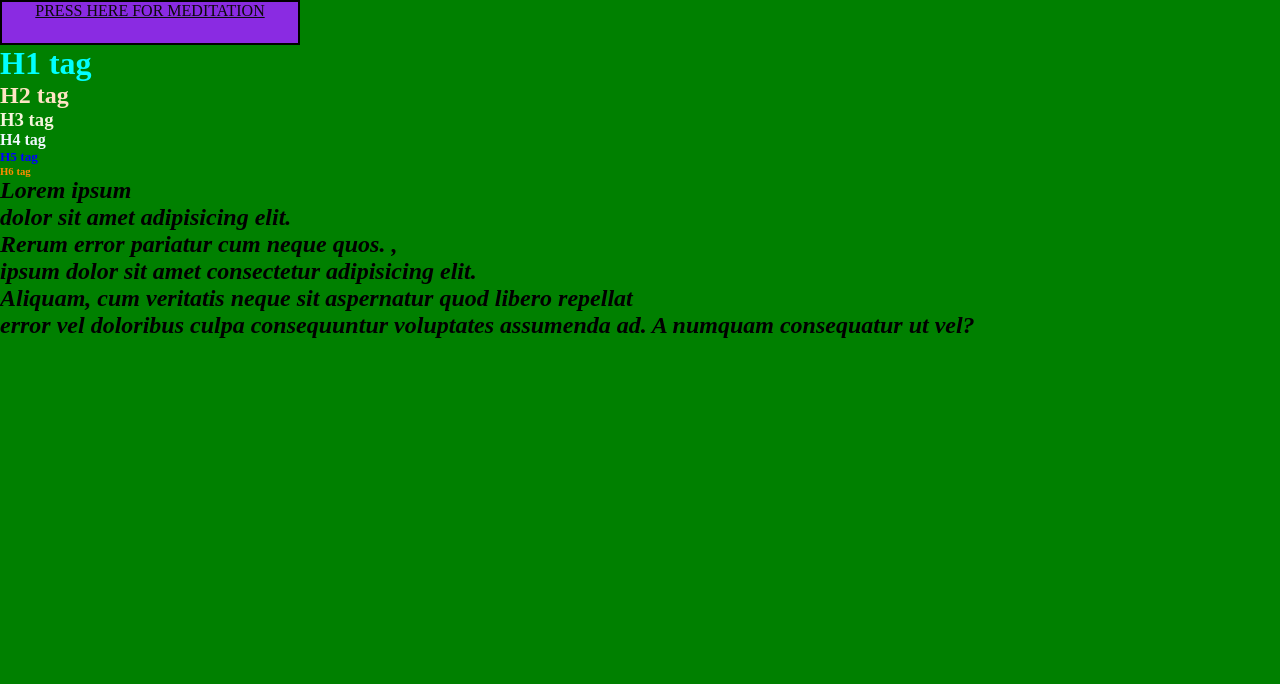
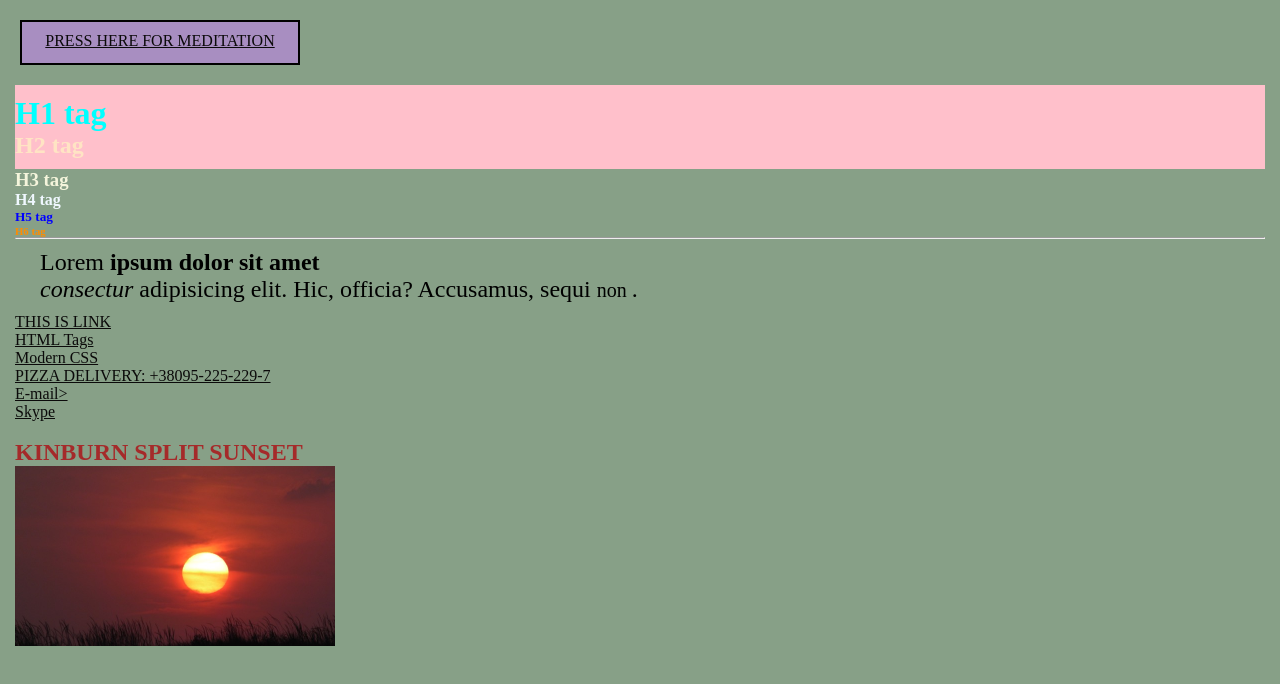
Before and after one commit to Bohdan-Lytvynenko/3d-lesson-html-workout, a plain HTML site: page index.html in a window 1280 px wide. Drawn offline with Linux system fonts and the light colour scheme.

Commit message:
adjusted left padding, added contact details and a picture

```diff
--- a/index.html
+++ b/index.html
@@ -3,43 +3,62 @@
 <head>
     <meta charset="UTF-8">
     <meta http-equiv="X-UA-Compatible" content="IE=edge">
-    <meta http-equiv="refresh" content="1000">
+    <meta http-equiv="refresh" content="3">
     <meta name="viewport" content="width=device-width, initial-scale=1.0">
     <link rel="stylesheet" href="style.css">
     <link rel="preconnect" href="https://fonts.googleapis.com">
 <link rel="preconnect" href="https://fonts.gstatic.com" crossorigin>
 <link href="https://fonts.googleapis.com/css2?family=Roboto:ital,wght@1,300&display=swap" rel="stylesheet">
-
+<link rel="preconnect" href="https://fonts.googleapis.com">
+<link rel="preconnect" href="https://fonts.gstatic.com" crossorigin>
+<link href="https://fonts.googleapis.com/css2?family=Roboto:ital,wght@1,900&display=swap" rel="stylesheet">
 
 <style>
     body {
-        background-color: green;
+        background-color: rgb(135, 160, 135);
     }
 </style>
 <title>html lesson</title>
 </head>
 <body>
-    <!--ЦЕ НАШ КОМЕНТАР-->
+
     <div class="block">
        <a href="https://www.youtube.com/watch?v=Pj1jkPjJpms&t=153s">PRESS HERE FOR MEDITATION</a>
-
     </div>
 
  <!--СКРИПТИ ЗАПИСУЮТЬСЯ ПЕРЕД ЗАКРИВАЮЧИМ ТЕГОМ BODY
 ТОМУ ЩО СПОЧАТКУ ЧИТАЄТЬСЯ РОЗМІТКА А ПОТІМ ЧИТАЄТЬСЯ СКРИПТ
 ІНАКШЕ СКРИПТ СПРАЦЮЄ ПЕРЕД СТОРІНКОЮ ЗАГРУЗИТЬСЯ СТОРІНКА
 І СКРИПТ МОЖЕ НЕ СПРАЦЮВАТИ РІДКО СКРИПТ ЗАПИСУЄТЬСЯ В HEAD-->
-<h1 style="color: aqua;">H1 tag</h1>
+<div class="container">
+
+<div class="header-block">
+    <h1 style="color: aqua;">H1 tag</h1>
 <!-- ПО СЕМАНТИЦІ НА СТОРІНЦІ МАЄ БУТИ ОДИН h1 tag ВСІХ ІНШИХ МОЖЕ БУТИ СКІЛЬКІ
 ЗАВГОДНО-->
-<h2 style="color: bisque;">H2 tag</h2>
+    <h2 style="color: bisque;">H2 tag</h2>
+</div>
 <h3 style="color: beige;">H3 tag</h3>
 <h4 style="color: aliceblue;">H4 tag</h4>
 <h5 style="color: blue;">H5 tag</h5>
 <h6 style="color: darkorange;">H6 tag</h6>
-
-<div class="paragraph"><p>Lorem ipsum <br> dolor sit amet adipisicing elit. <br> Rerum error pariatur cum neque quos. , <br> ipsum dolor sit amet consectetur adipisicing elit. <br> Aliquam, cum veritatis neque sit aspernatur quod libero repellat <br> error vel doloribus culpa consequuntur voluptates assumenda ad. A numquam consequatur ut vel?</p></div>
-
-<script src=".js"></script>
+<hr>
+<div class="paragraph"><p>Lorem <strong> ipsum dolor sit amet </strong>
+    <br> <i> consectur </i> adipisicing elit. Hic, officia?
+    Accusamus, sequi <small> non </small>.
+</p></div>
+</div>
+<div class="container">
+<div class="references">
+<a target="_blank" href="https://www.youtube.com/">THIS IS LINK</a> <br>
+<a href="/photo_2023-04-21 02.27.13-1.jpeg">HTML Tags</a> <br>
+<a download href="/modern-css.pdf">Modern CSS</a><br>
+<a href="tel:+380952252297">PIZZA DELIVERY: +38095-225-229-7</a><br>
+<a href="mailto:somebody@mail.com">E-mail></a><br>
+<a href="skype:....?call">Skype</a><br><br>
+</div>
+<h2 style="color: brown;">KINBURN SPLIT SUNSET</h2>
+<img width="320" height="180" src="/S1720018 Medium.jpeg" alt="sunset">
+</div>
 </body>
 </html
--- a/style.css
+++ b/style.css
@@ -1,15 +1,21 @@
 *{
-    margin: 0;
-    padding: 0;
+    margin: 0px;
+    padding: 0px;
     box-sizing: border-box;
 }
 .block
+
 {
-    width: 300px;
+    width: 280px;
     height: 45px;
     border: 2px solid;
-    background-color: blueviolet;
+    background-color: rgb(168, 142, 193);
     text-align: center;
+    margin: 20px 20px;
+    padding: 10px 10px ;
+
+
+
     }
 
 body
@@ -20,8 +26,29 @@ body
     font-size-adjust: initial;
 
 }
-.paragraph { font-size: x-large;font-weight: 600;
-    font-style: oblique;
 
+.paragraph
+{ font-size: x-large;
+   max-width: 1200px;
+   margin: 0 auto;
+   padding: 10px 0px; }
+a
+{color: rgb(11, 10, 10);;
 }
-a {color: rgb(11, 10, 10);;}
+
+.container {
+
+   max-width: 1280px;
+   margin: 0 auto;
+   padding: 0 15px;
+}
+
+.header-block {
+    background-color: pink;
+    margin: 0 auto;
+    padding: 10px 0px;
+}
+
+.references {max: width 1280px;
+    margin:  auto;
+padding: 0px 0px}
```
Also changed, not shown: S1720018 Medium.jpeg (added), index.js (deleted), photo_2023-04-21 02.27.13-1.jpeg (added), 2 other files.
